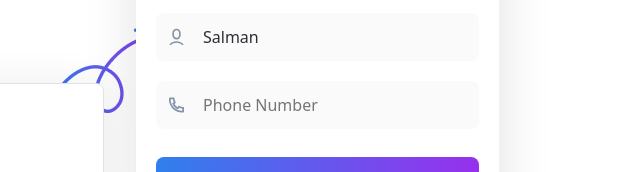
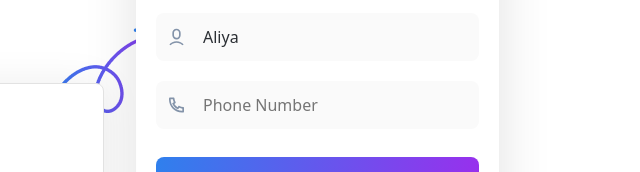
Before and after one commit to AliyaNaz/Acciojob-loading-page, a plain HTML site: page index.html in a window 1280 px wide. Shown: the part 332-504 px from the top of the page, 640-1280 px from the left. Drawn offline with nearby package versions, Linux system fonts and the light colour scheme; a web font is replaced by a local one.

Commit message:
Update index.html

```diff
--- a/index.html
+++ b/index.html
@@ -112,7 +112,7 @@
 
         <div class="my-form d-flex">
           <img src="./assets/hero/person.svg" alt="person" />
-          <input id="input1" type="text" placeholder="Salman" />
+          <input id="input1" type="text" placeholder="Aliya" />
         </div>
 
         <div class="my-form d-flex">
```
